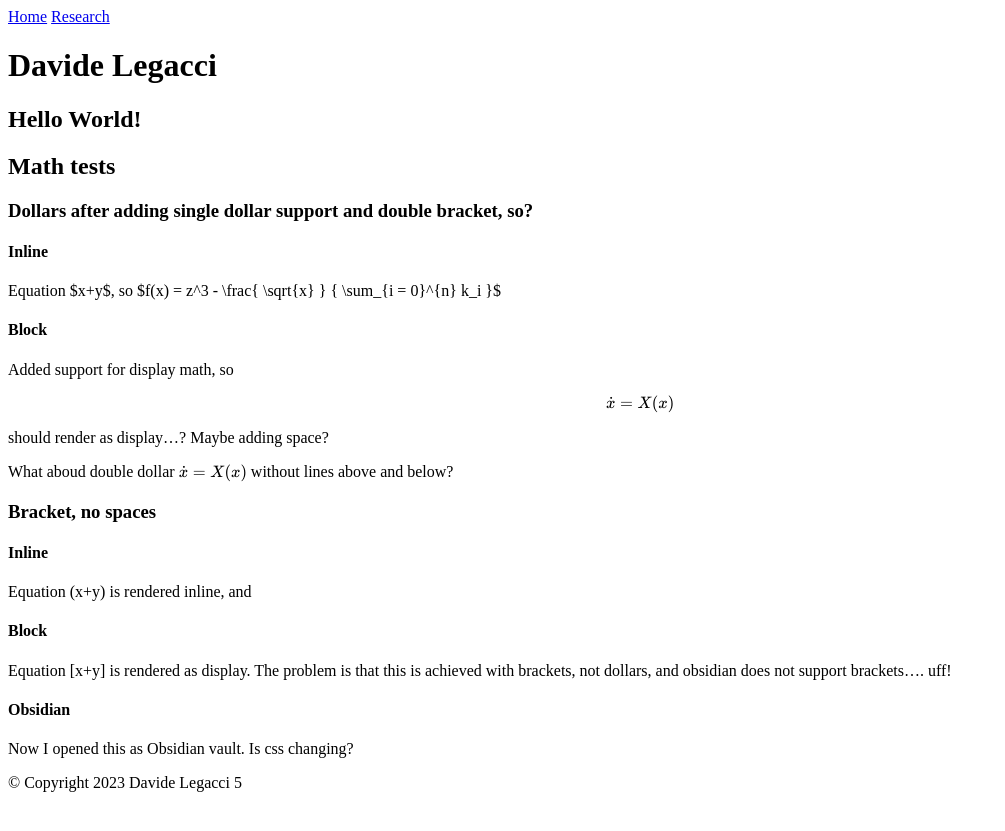
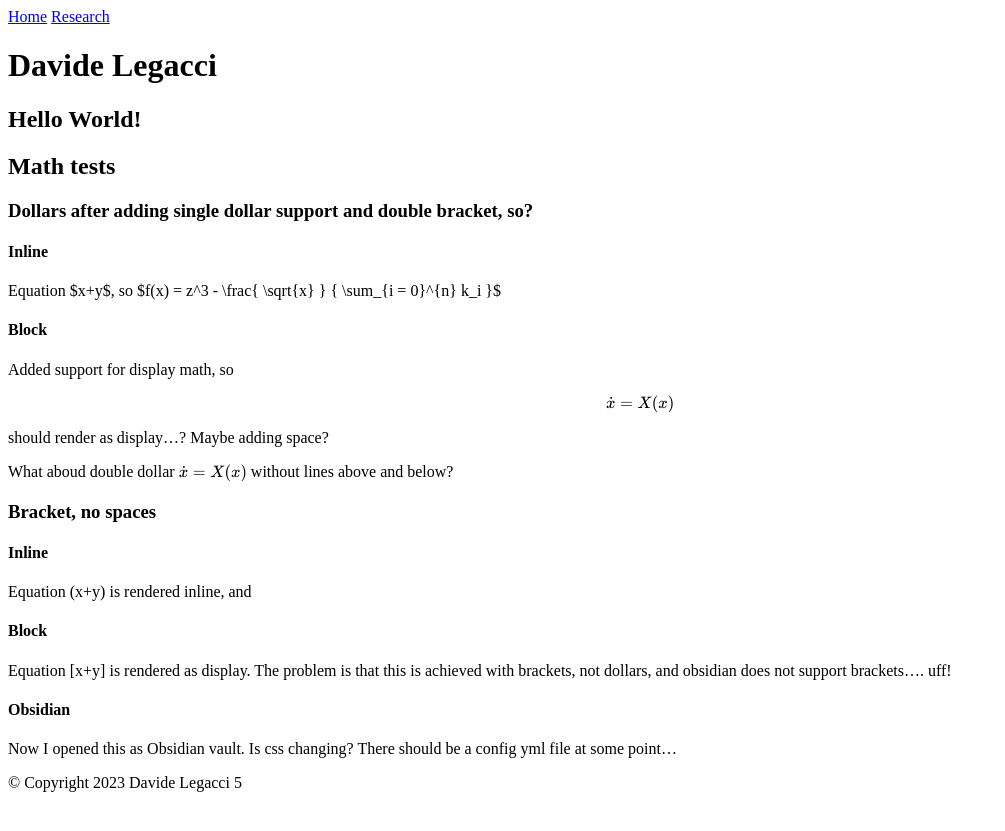
Before and after one commit to DavideLegacci/DavideLegacci.github.io, a Jekyll site: the page built from index.md, in a window 1280 px wide. Shown: the top 831 px of the page, without its empty margins (0-1005 px from the left). Built offline with Jekyll 4.4.1, drawn with Linux system fonts in a browser that asks for light colours.

```diff
--- a/index.md
+++ b/index.md
@@ -29,3 +29,4 @@ Equation \[x+y\] is rendered as display. The problem is that this is achieved wi
 
 #### Obsidian
 Now I opened this as Obsidian vault. Is css changing?
+There should be a config yml file at some point...
```
